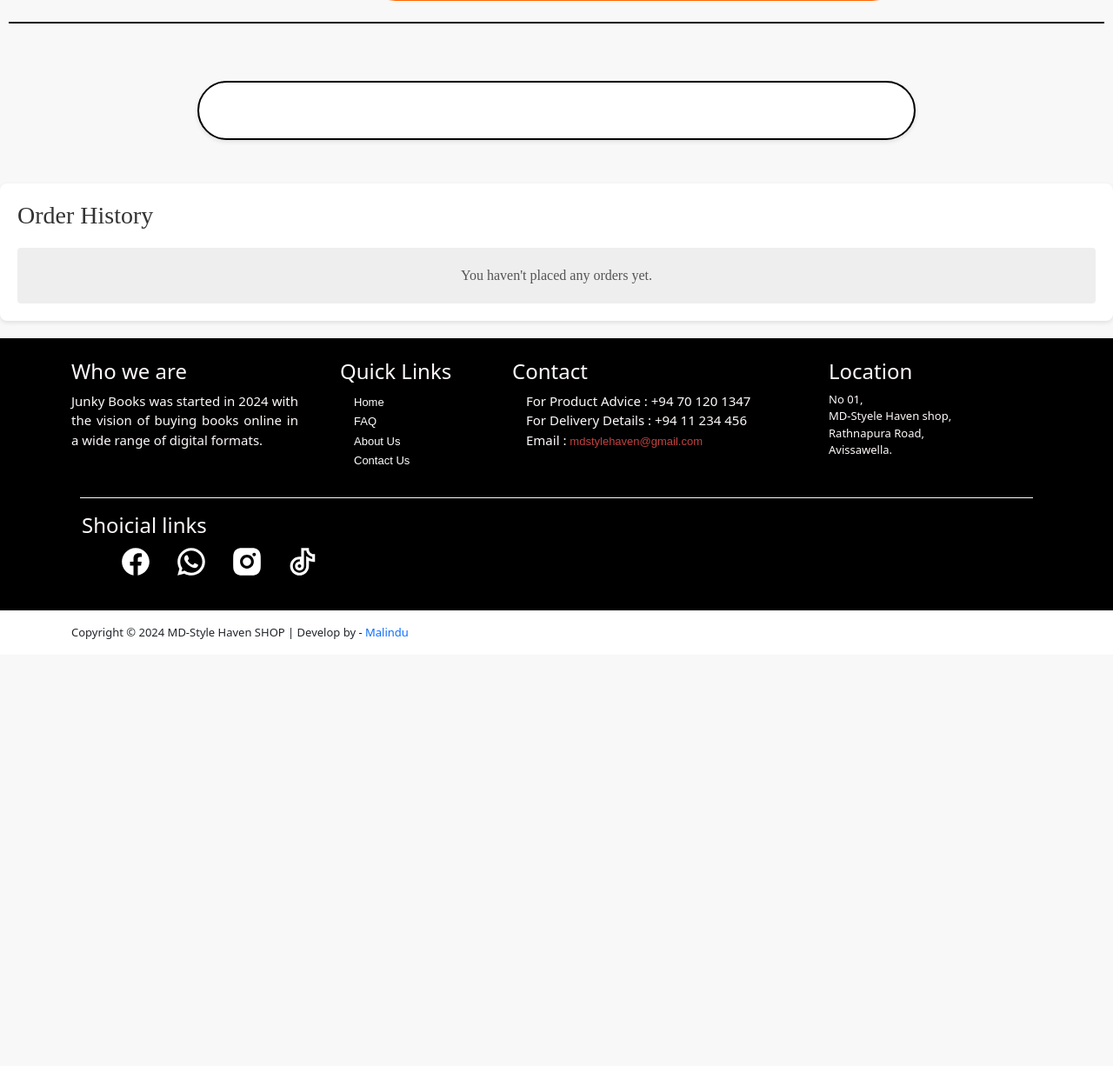
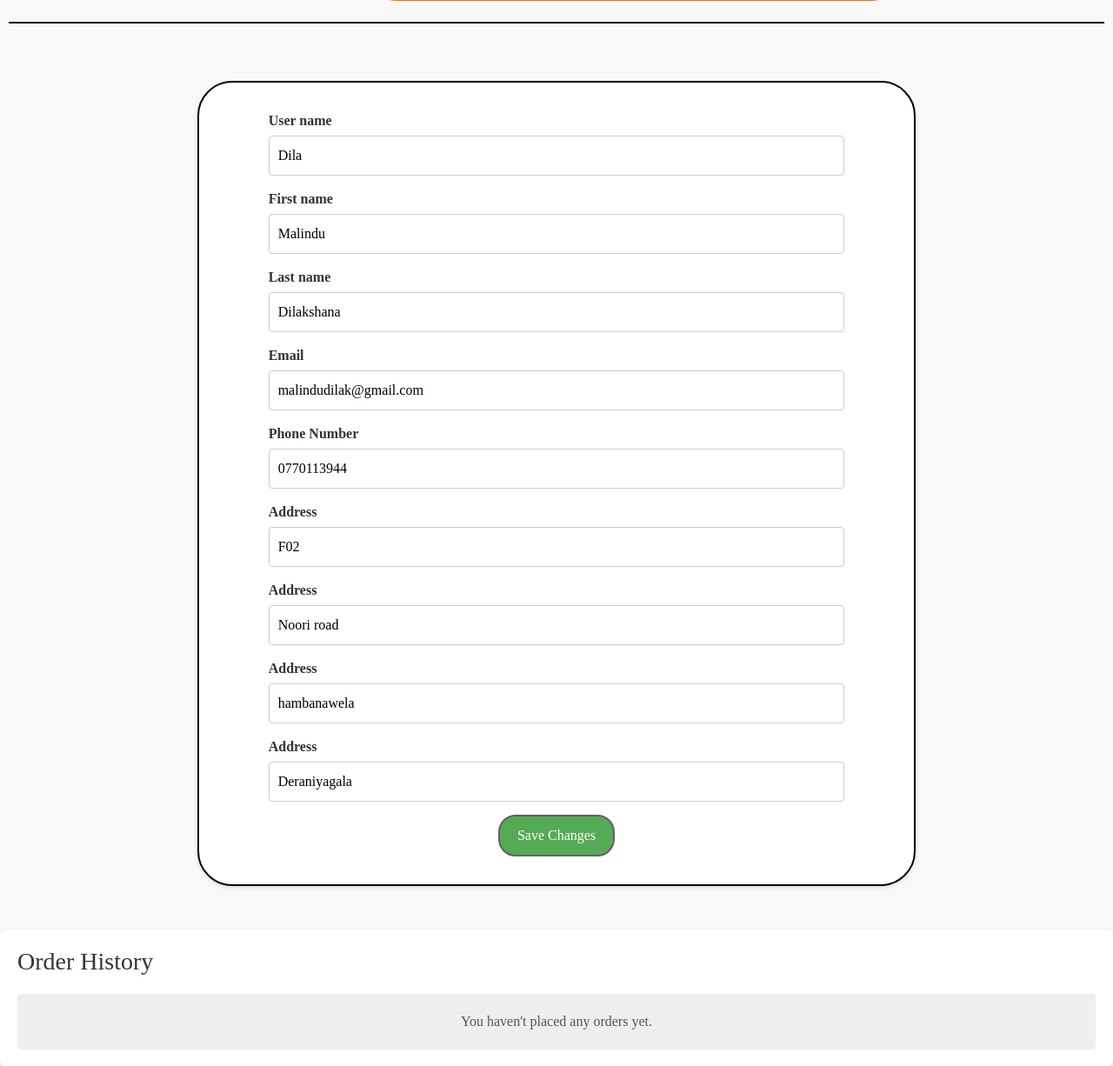
Before and after one commit to Dilakshana-Rupasinghe/MD-style-haven-shop, a PHP site: page /profile.php in a window 1280 px wide. Shown: the part 565-1791 px from the top of the page at 87% size. Before the commit the page ends 1300 px from the top, so only its background shows below. Run offline with PHP 8.4, Linux system fonts and the light colour scheme; a user stored in the database is signed in; data comes from the database, SQL or seed files in the repository.

Commit message:
user profile information update and view

```diff
--- a/profile.php
+++ b/profile.php
@@ -9,6 +9,9 @@ if (!isset($_SESSION['custId'])) {
     header('location:login.php');
     exit();
 }
+
+$custId = $_SESSION['custId'];
+
 
 // rederect to if logout button clicked
 if (isset($_POST['custLogout'])) {
@@ -26,14 +29,14 @@ if (isset($_POST['saveChanges'])) {
     $lastName = $_POST['lastName'];
     $email = $_POST['email'];
     $phone = $_POST['phone'];
-    $address = $_POST['address'];
-
-    $custId = $_GET['custId']; //get cust id form url
+    $address1 = $_POST['address1'];
+    $address2 = $_POST['address2'];
+    $address3 = $_POST['address3'];
+    $address4 = $_POST['address4'];
 
     // check filds are not empty
-    if ($userName != '' and $firstName != '' and $lastName != '' and $email != '' and $phone != '' and $address != '') {
-
-        $custUpdateDetails = "UPDATE customer SET cust_username = '$userName', cust_fname = '$firstName', cust_lname = '$lastName', cust_email = '$email', cust_phone = '$phone' cust_add_line1 = '$address', cust_add_line2 = '$address', cust_add_line3 = '$address', cust_add_line4 = '$address' WHERE cust_id = $custId";
+    if ($userName != '' and $firstName != '' and $lastName != '' and $email != '' and $phone != '' and $address1 != '' and $address2 !='' and $address3 !='' and $address4 !='') {
+        $custUpdateDetails = "UPDATE customer SET cust_username = '$userName', cust_fname = '$firstName', cust_lname = '$lastName', cust_email = '$email', cust_phone = '$phone', cust_add_line1 = '$address1', cust_add_line2 = '$address2', cust_add_line3 = '$address3', cust_add_line4 = '$address4' WHERE cust_id = $custId";
 
         // update user details
         if (mysqli_query($con, $custUpdateDetails)) {
@@ -106,8 +109,7 @@ if (isset($_POST['saveChanges'])) {
         <section class="account-details col-md-8 mx-auto">
             <?php
             // get customer information into form
-            if (isset($_GET['custId'])) {
-                $custId = $_GET['custId'];
+            if (isset($_SESSION['custId'])) {
 
                 $getUserDetails = "SELECT cust_username, cust_fname, cust_lname, cust_email, cust_phone, cust_add_line1, cust_add_line2,cust_add_line3,cust_add_line4 FROM customer WHERE cust_id = $custId";
 
@@ -124,7 +126,10 @@ if (isset($_POST['saveChanges'])) {
                         $cust_lname = $row_data['cust_lname'];
                         $cust_email = $row_data['cust_email'];
                         $cust_phone = $row_data['cust_phone'];
-                        $cust_address = $row_data['cust_add_line1'] . ' ' . $row_data['cust_add_line2'] . ' ' . $row_data['cust_add_line3'] . ' ' . $row_data['cust_add_line4'];
+                        $cust_address1 = $row_data['cust_add_line1'];
+                        $cust_address2 = $row_data['cust_add_line2'];
+                        $cust_address3 = $row_data['cust_add_line3'];
+                        $cust_address4 = $row_data['cust_add_line4'];
 
             ?>
 
@@ -147,8 +152,14 @@ if (isset($_POST['saveChanges'])) {
                             <label for="phone">Phone Number</label>
                             <input type="tel" id="phone" name="phone" value="<?php echo $cust_phone; ?>" required>
 
-                            <label for="address">Address</label>
-                            <input type="text" id="address" name="address" value="<?php echo $cust_address; ?>" required>
+                            <label for="address1">Address</label>
+                            <input type="text" id="address" name="address1" value="<?php echo $cust_address1; ?>" required>
+                            <label for="address2">Address</label>
+                            <input type="text" id="address" name="address2" value="<?php echo $cust_address2; ?>" required>
+                            <label for="address3">Address</label>
+                            <input type="text" id="address" name="address3" value="<?php echo $cust_address3; ?>" required>
+                            <label for="address4">Address</label>
+                            <input type="text" id="address" name="address4" value="<?php echo $cust_address4; ?>" required>
 
                             <button class="savechange" type="submit" name="saveChanges" id="saveChanges">Save Changes</button>
                         </form>
```
Also changed, not shown: includes/navbar.php (+5 -4 lines).
